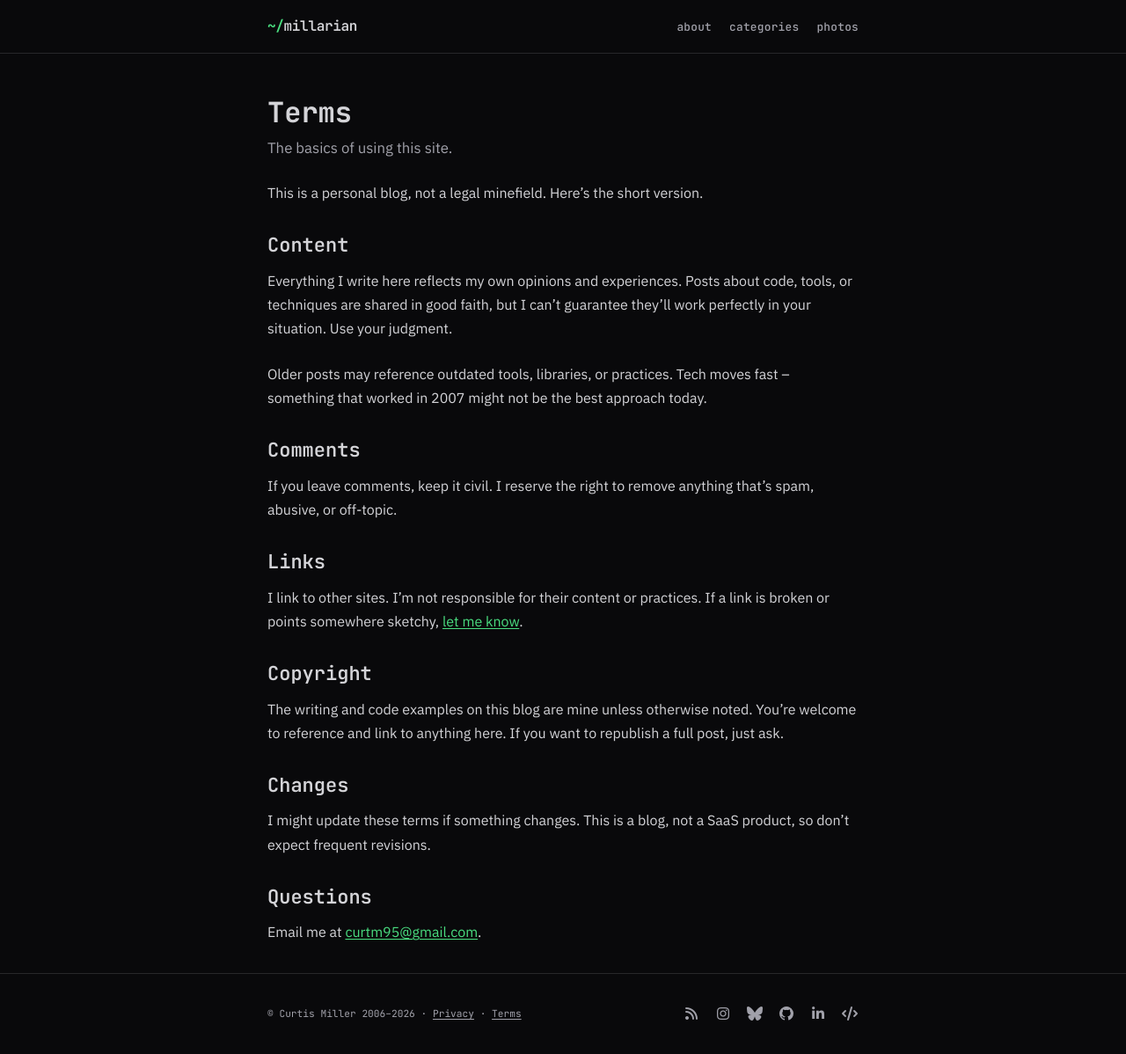
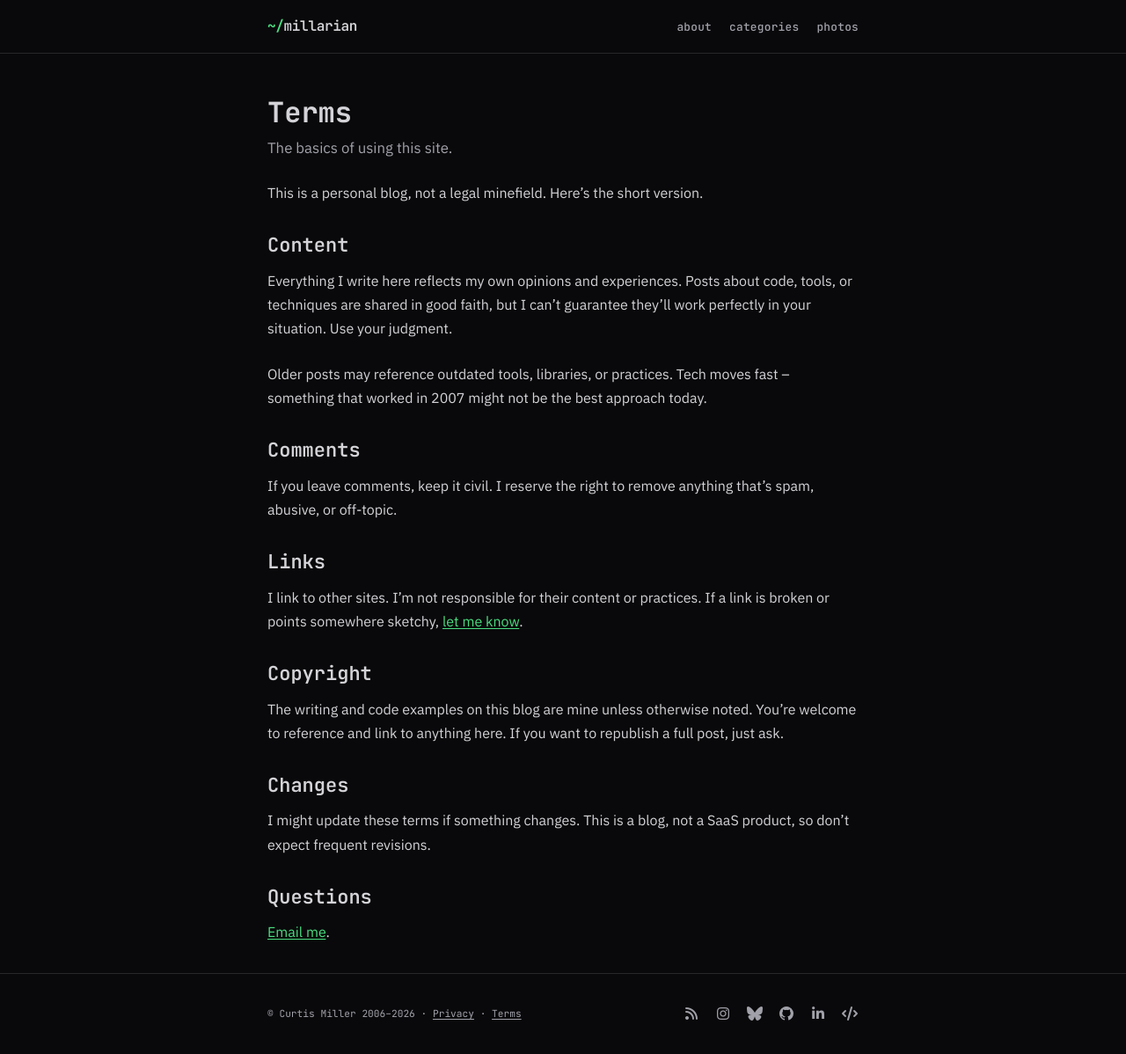
Before and after one commit to curtis/curtis.github.io, a Jekyll site: the page built from terms.md, in a window 1280 px wide and 1198 px high. Shown: the whole window at 88% size. Built offline with Jekyll 4.4.1, drawn with Linux system fonts in a browser that asks for light colours; nearby versions of some CDN libraries.

Commit message:
Obfuscate email addresses to prevent scraping
Replace plaintext emails with JS-decoded obfuscated links using
base64-encoded reversed parts. Also update Flatterline email to
Velocity Labs and remove unused email from resume front matter.

```diff
--- a/_pages/2009-06-16-resume.html
+++ b/_pages/2009-06-16-resume.html
@@ -19,7 +19,6 @@ meta:
     Rails resume, rails developer, rails programmer, web developer
 author:
   login: admin
-  email: curtm95@gmail.com
   display_name: Curtis Miller
   first_name: Curtis
   last_name: Miller
--- a/_posts/2009-07-13-support-freelance-journalism-in-phoenix.html
+++ b/_posts/2009-07-13-support-freelance-journalism-in-phoenix.html
@@ -12,4 +12,4 @@ redirect_from:
 <p>I recently saw a tweet by <a rel="external" href="http://twitter.com/nickmartin">Nick Martin</a>, a <a rel="external" href="http://heatcity.org">freelance journalist in Phoenix</a>, asking for donations for his online news outlet Heat City. They cover news stories that you may not hear through traditional media outlets and that's why I like it. That's also why I donated.</p>
 <p>After donating I received a personal email from Nick telling me about Heat City, what they're working on and how much they appreciate my donation. Even better, he knew who I was and asked me how {{ site.company.name }} was going. That surprised me because we've never actually met or talked. It's that kind of attention to local happenings that sets Heat City apart.</p>
 <p>They're only looking to raise $700 in the next 2 weeks. Seems like a small price to pay for something of great value. <strong>Will you show your support and donate?</strong></p>
-<p>Also, if you have news stories or leads <a href="mailto:emailnickmartin@gmail.com">pass them along to Nick</a>.</p>
+<p>Also, if you have news stories or leads <a class="obfuscated-email" data-e="bml0cmFta2NpbmxpYW1lQGxpYW1nLmNvbQ==">pass them along to Nick</a>.</p>
--- a/_posts/2009-07-14-phoenix-startup-drinks-july-edition.html
+++ b/_posts/2009-07-14-phoenix-startup-drinks-july-edition.html
@@ -24,5 +24,5 @@ Last Thurs: <strong>Thursday, July 30, 2009 from 6-9pm</strong></p>
 Tempe, AZ 85281<br />
 <a rel="external" href="http://maps.google.com/maps?f=q&source=s_q&hl=en&geocode=&q=Four+Peaks+Brewing+Co.,+1340+E+8th+St,+Tempe,+AZ+85281&sll=33.41942,-111.915911&sspn=0.001822,0.002457&ie=UTF8&t=h&z=17">Map</a></p>
 <h2>What do you need to do?</h2>
-<p>Simply show up, participate and have fun! That’s really what it’s all about, right? If you’re really nice, let us know you’re coming in the comments, by email (<a href="mailto:curtis@flatterline.com">curtis@flatterline.com</a>) or through Twitter (<a rel="external" href="http://twitter.com/curtism">@curtism</a>).</p>
+<p>Simply show up, participate and have fun! That’s really what it’s all about, right? If you’re really nice, let us know you’re coming in the comments, by email (<a class="obfuscated-email" data-e="c2l0cnVjQHNiYWx5dGljb2xldi5pbw=="></a>) or through Twitter (<a rel="external" href="http://twitter.com/curtism">@curtism</a>).</p>
 <p><strong>Looking forward to seeing you there!</strong></blockquote>
--- a/_posts/2009-07-15-igniting-phoenix-developers.html
+++ b/_posts/2009-07-15-igniting-phoenix-developers.html
@@ -12,5 +12,5 @@ redirect_from:
 ---
 <p>Did you know that Intel is hosting an <a rel="external" href="http://ignite.oreilly.com/">Ignite</a> style event on July 22nd? NO!?! Well, they are, so you'd better be there!</p>
 <p>Ten great local developers are speaking, including <a rel="external" href="https://squanderingti.me">Chris Chandler</a> my partner at Flatterline. And there will be even more great local peeps in attendance cheering, or jeering (nicely), them on as they talk for 5 minutes each. If you've been to an <a rel="external" href="http://ignite-phoenix.org">Ignite Phoenix</a> event then you know how hard this can be.</p>
-<p>Get more details from the <a rel="external" href="http://software.intel.com/en-us/articles/developer-ignite/">Intel Developer Ignite</a> post and please RSVP <a href="mailto:developerignite@intel.com?subject=RSVP">by email</a> or through <a rel="external" href="http://www.facebook.com/event.php?eid=135388710280">Facebook</a>.</p>
+<p>Get more details from the <a rel="external" href="http://software.intel.com/en-us/articles/developer-ignite/">Intel Developer Ignite</a> post and please RSVP <a class="obfuscated-email" data-e="ZXRpbmdpcmVwb2xldmVkQGxldG5pLmNvbQ==">by email</a> or through <a rel="external" href="http://www.facebook.com/event.php?eid=135388710280">Facebook</a>.</p>
 <p>Wait, did I mention there will be food and tasty alcoholic beverages? But only if you RSVP. See you there, Phoenix!</p>
--- a/js/blog.js
+++ b/js/blog.js
@@ -25,6 +25,17 @@ document.addEventListener('DOMContentLoaded', function() {
   var tooltipTriggerList = [].slice.call(document.querySelectorAll('[data-bs-toggle="tooltip"]'));
   tooltipTriggerList.map(function(el) {
     return new bootstrap.Tooltip(el);
+  });
+
+  // Email obfuscation
+  document.querySelectorAll('.obfuscated-email').forEach(function(el) {
+    var parts = atob(el.getAttribute('data-e')).split('@');
+    var user = parts[0].split('').reverse().join('');
+    var domain = parts[1].split('.');
+    var tld = domain.pop();
+    var email = user + '@' + domain.map(function(p) { return p.split('').reverse().join(''); }).concat(tld).join('.');
+    el.href = 'mailto:' + email;
+    if (!el.textContent.trim()) el.textContent = email;
   });
 
   // Make all images responsive
--- a/terms.md
+++ b/terms.md
@@ -19,7 +19,7 @@ If you leave comments, keep it civil. I reserve the right to remove anything tha
 
 ### Links
 
-I link to other sites. I'm not responsible for their content or practices. If a link is broken or points somewhere sketchy, [let me know](mailto:curtm95@gmail.com).
+I link to other sites. I'm not responsible for their content or practices. If a link is broken or points somewhere sketchy, <a class="obfuscated-email" data-e="NTltdHJ1Y0BsaWFtZy5jb20=">let me know</a>.
 
 ### Copyright
 
@@ -31,4 +31,4 @@ I might update these terms if something changes. This is a blog, not a SaaS prod
 
 ### Questions
 
-Email me at [curtm95@gmail.com](mailto:curtm95@gmail.com).
+<a class="obfuscated-email" data-e="NTltdHJ1Y0BsaWFtZy5jb20=">Email me</a>.
```
Also changed, not shown: privacy.md (+1 -1 lines).
